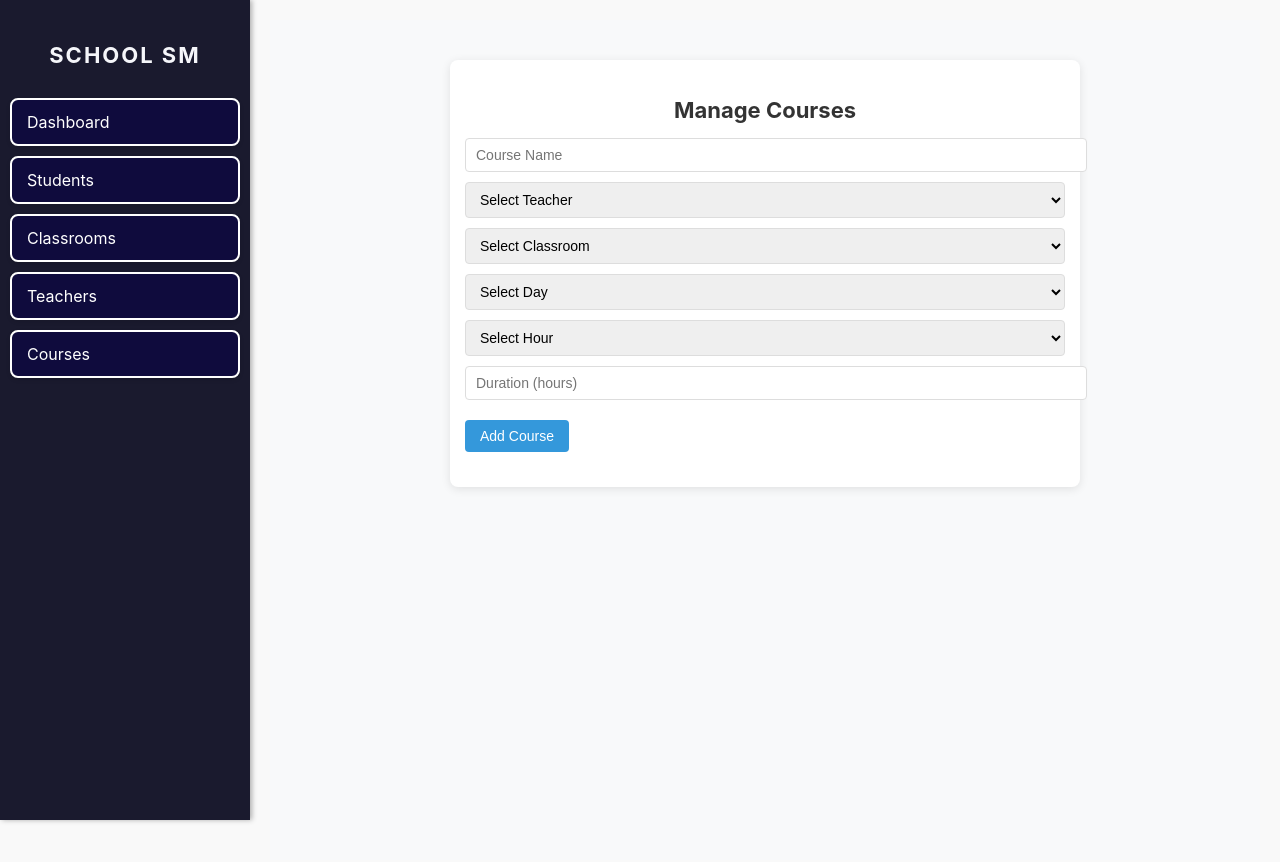
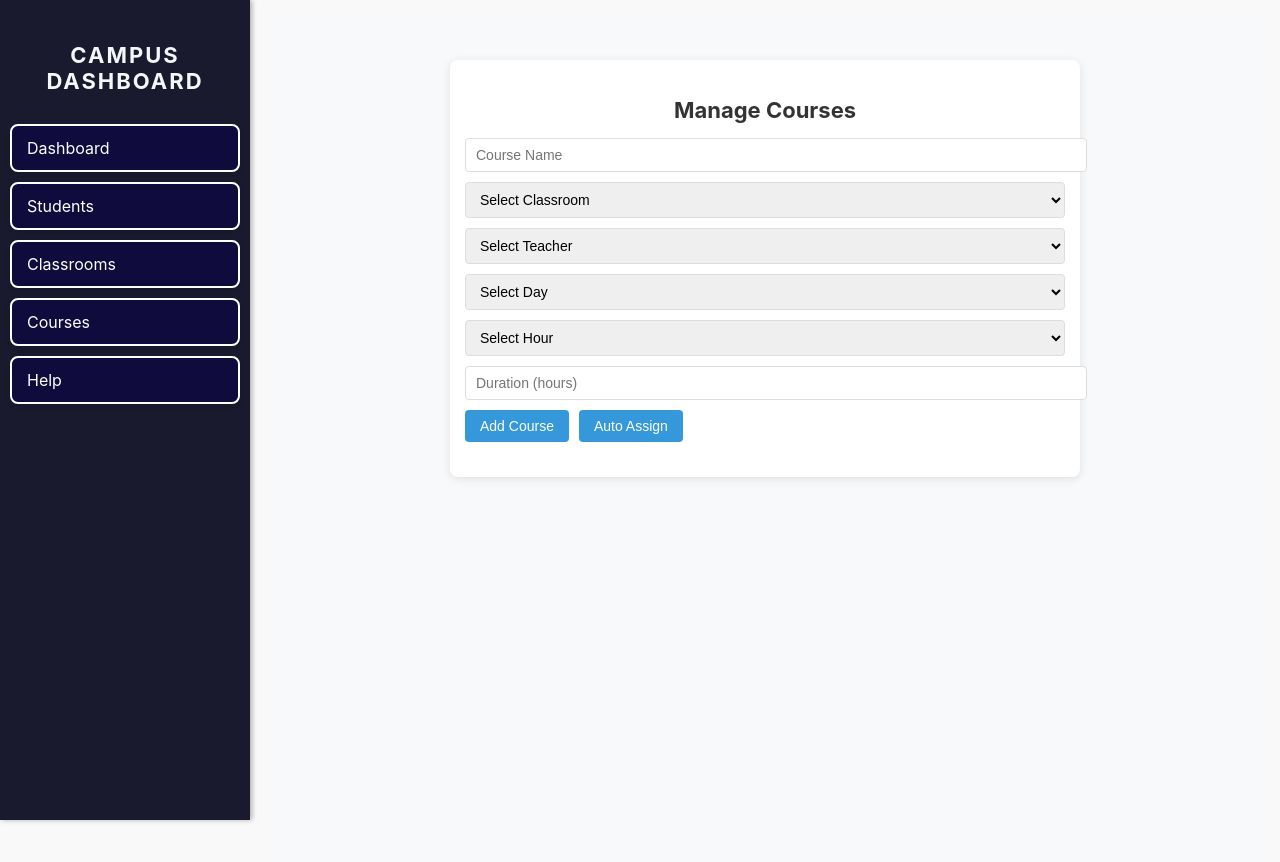
Before and after one commit to buraksanlilar/SE_302-Project, a React (Vite) app: page / in a window 1280 px wide. Both pictures are taken after a click on the item "Courses". Shown: the top 862 px of the page. Built offline with nearby package versions, Linux system fonts and the light colour scheme.

Commit message:
added help part to the sidebar and also added about section it gives an information about the project also

```diff
--- a/src/components/Courses.jsx
+++ b/src/components/Courses.jsx
@@ -5,13 +5,13 @@ import { ClassroomContext } from "../context/ClassroomContext";
 import "./components.css";
 
 function Courses() {
-  const { courses, addCourse, deleteCourse } = useContext(CoursesContext);
+  const { courses, addCourse, deleteCourse, updateCourse } = useContext(CoursesContext);
   const { teachers } = useContext(TeachersContext);
   const { classrooms } = useContext(ClassroomContext);
 
   const [newCourse, setNewCourse] = useState("");
+  const [selectedClassroom, setSelectedClassroom] = useState("");
   const [selectedTeacher, setSelectedTeacher] = useState("");
-  const [selectedClassroom, setSelectedClassroom] = useState("");
   const [selectedDay, setSelectedDay] = useState("");
   const [selectedHour, setSelectedHour] = useState("");
   const [duration, setDuration] = useState("");
@@ -22,40 +22,29 @@ function Courses() {
     "14:50", "15:45", "16:40", "17:40", "18:35", "19:30", "20:25", "21:20"
   ];
 
-  // Çakışma kontrolü
-  const checkForConflicts = () => {
-    return courses.some((course) => {
-      if (
-        course.classroom === selectedClassroom &&
-        course.day === selectedDay
-      ) {
-        const existingHourIndex = hours.indexOf(course.hour);
-        const newHourIndex = hours.indexOf(selectedHour);
-        const courseDuration = parseInt(course.duration) || 1;
-        const newDuration = parseInt(duration) || 1;
+  // Auto Assign Fonksiyonu
+  const autoAssignCourses = () => {
+    const updatedCourses = courses.map((course) => {
+      if (!course.classroom) {
+        const suitableClassroom = classrooms.find((classroom) => {
+          if (classroom.capacity < (course.students?.length || 0)) return false;
+          return true;
+        });
 
-        // Yeni dersin zaman dilimiyle mevcut dersin zaman dilimi çakışıyor mu kontrol et
-        for (let i = 0; i < courseDuration; i++) {
-          for (let j = 0; j < newDuration; j++) {
-            if (existingHourIndex + i === newHourIndex + j) {
-              return true;
-            }
-          }
+        if (suitableClassroom) {
+          course.classroom = suitableClassroom.name;
         }
       }
-      return false;
+      return course;
     });
+
+    updateCourse(updatedCourses);
+    alert("Auto Assign completed successfully!");
   };
 
-  // Yeni ders ekleme
   const handleAddCourse = () => {
-    if (!newCourse || !selectedTeacher || !selectedDay || !selectedHour || !duration) {
+    if (!newCourse || !selectedTeacher || !selectedClassroom || !selectedDay || !selectedHour || !duration) {
       alert("Please fill in all fields!");
-      return;
-    }
-
-    if (checkForConflicts()) {
-      alert("There is a scheduling conflict! This classroom already has a course at the selected time.");
       return;
     }
 
@@ -70,8 +59,6 @@ function Courses() {
     };
 
     addCourse(newCourseData);
-
-    // Inputları temizle
     setNewCourse("");
     setSelectedTeacher("");
     setSelectedClassroom("");
@@ -84,6 +71,7 @@ function Courses() {
     <div className="container">
       <h3>Manage Courses</h3>
 
+      {/* Form */}
       <input
         type="text"
         placeholder="Course Name"
@@ -91,20 +79,27 @@ function Courses() {
         onChange={(e) => setNewCourse(e.target.value)}
       />
 
+      {/* Select Classroom */}
+      <select value={selectedClassroom} onChange={(e) => setSelectedClassroom(e.target.value)}>
+        <option value="">Select Classroom</option>
+        {classrooms.map((classroom) => (
+          <option key={classroom.id} value={classroom.name}>
+            {classroom.name}
+          </option>
+        ))}
+      </select>
+
+      {/* Select Teacher */}
       <select value={selectedTeacher} onChange={(e) => setSelectedTeacher(e.target.value)}>
         <option value="">Select Teacher</option>
         {teachers.map((teacher) => (
-          <option key={teacher.id} value={teacher.name}>{teacher.name}</option>
+          <option key={teacher.id} value={teacher.name}>
+            {teacher.name}
+          </option>
         ))}
       </select>
 
-      <select value={selectedClassroom} onChange={(e) => setSelectedClassroom(e.target.value)}>
-        <option value="">Select Classroom</option>
-        {classrooms.map((classroom) => (
-          <option key={classroom.id} value={classroom.name}>{classroom.name}</option>
-        ))}
-      </select>
-
+      {/* Select Day */}
       <select value={selectedDay} onChange={(e) => setSelectedDay(e.target.value)}>
         <option value="">Select Day</option>
         {days.map((day) => (
@@ -112,6 +107,7 @@ function Courses() {
         ))}
       </select>
 
+      {/* Select Hour */}
       <select value={selectedHour} onChange={(e) => setSelectedHour(e.target.value)}>
         <option value="">Select Hour</option>
         {hours.map((hour) => (
@@ -119,6 +115,7 @@ function Courses() {
         ))}
       </select>
 
+      {/* Duration */}
       <input
         type="number"
         placeholder="Duration (hours)"
@@ -127,14 +124,19 @@ function Courses() {
         onChange={(e) => setDuration(e.target.value)}
       />
 
-      <button onClick={handleAddCourse}>Add Course</button>
+      {/* Button Group */}
+      <div className="button-group">
+        <button onClick={handleAddCourse}>Add Course</button>
+        <button className="auto-assign-button" onClick={autoAssignCourses}>Auto Assign</button>
+      </div>
 
+      {/* Kurs Listesi */}
       <ul>
         {courses.map((course) => (
           <li key={course.id}>
             {course.courseName} | {course.teacherName} | {course.day} | {course.hour} |
-            Classroom: {course.classroom} | Duration: {course.duration} hours
-            <button onClick={() => deleteCourse(course.id)}>Delete</button>
+            Classroom: {course.classroom || "Not Assigned"} | Duration: {course.duration} hours
+            <button className="delete-button" onClick={() => deleteCourse(course.id)}>Delete</button>
           </li>
         ))}
       </ul>
--- a/src/components/Sidebar.css
+++ b/src/components/Sidebar.css
@@ -76,3 +76,43 @@
   background-color: #0f3460; /* Aktif sekme rengi */
   font-weight: bold;
 }
+/* Modal Overlay */
+.modal-overlay {
+  position: fixed;
+  top: 0;
+  left: 0;
+  width: 100%;
+  height: 100%;
+  background-color: rgba(0, 0, 0, 0.5);
+  display: flex;
+  justify-content: center;
+  align-items: center;
+  z-index: 1000;
+}
+
+/* Modal İçeriği */
+.modal-content {
+  background-color: #ffffff;
+  padding: 20px;
+  border-radius: 8px;
+  box-shadow: 0 4px 10px rgba(0, 0, 0, 0.2);
+  text-align: center;
+  width: 90%;
+  max-width: 500px;
+}
+
+/* Close Butonu */
+.close-button {
+  margin-top: 20px;
+  background-color: #e74c3c;
+  color: white;
+  border: none;
+  padding: 8px 15px;
+  border-radius: 4px;
+  cursor: pointer;
+  transition: background-color 0.3s ease;
+}
+
+.close-button:hover {
+  background-color: #c0392b;
+}
--- a/src/components/Sidebar.jsx
+++ b/src/components/Sidebar.jsx
@@ -1,10 +1,13 @@
-import React from "react";
+import React, { useState } from "react";
 import "./Sidebar.css";
 
 function Sidebar({ activeTab, setActiveTab }) {
+  const [showAboutModal, setShowAboutModal] = useState(false);
+
   return (
+    <>
       <div className="sidebar">
-      <h3 className="sidebar-title">SCHOOL SM</h3>
+        <h3 className="sidebar-title">Campus Dashboard</h3>
         <ul className="sidebar-menu">
           <li
             className={activeTab === "dashboard" ? "active" : ""}
@@ -25,19 +28,62 @@ function Sidebar({ activeTab, setActiveTab }) {
             Classrooms
           </li>
           <li
-          className={activeTab === "teachers" ? "active" : ""}
-          onClick={() => setActiveTab("teachers")}
-        >
-          Teachers
-        </li>
-        <li
             className={activeTab === "courses" ? "active" : ""}
             onClick={() => setActiveTab("courses")}
           >
             Courses
           </li>
+          <li onClick={() => setShowAboutModal(true)}>Help</li>
         </ul>
       </div>
+
+      {/* About Modal */}
+      {showAboutModal && (
+        <div className="modal-overlay">
+          <div className="modal-content">
+            <h2>About Campus Dashboard</h2>
+            <p>
+              <strong>Campus Dashboard</strong> is a desktop application designed to assist educational institutions
+              in efficiently managing course schedules, classrooms, and student enrollments.
+              The software provides a modern, user-friendly interface that simplifies scheduling
+              operations and ensures conflict-free course assignments.
+            </p>
+            <h3>Key Features</h3>
+            <ul>
+              <li><strong>Course Management:</strong> Add, delete, and reassign courses.</li>
+              <li><strong>Classroom Scheduling:</strong> Assign classrooms based on capacity and availability.</li>
+              <li><strong>Conflict Detection:</strong> Detect and resolve scheduling conflicts.</li>
+              <li><strong>Attendance Tracking:</strong> View and manage attendance lists for each course.</li>
+              <li><strong>Weekly Schedules:</strong> View and edit student and classroom schedules.</li>
+              <li><strong>Data Persistence:</strong> Save and load schedules and course data.</li>
+              <li><strong>File Import/Export:</strong> Seamlessly manage data using CSV files.</li>
+            </ul>
+            <h3>System Requirements</h3>
+            <ul>
+              <li><strong>Operating System:</strong> Windows</li>
+              <li><strong>Language:</strong> English</li>
+              <li><strong>Technologies:</strong> React, Electron, JavaScript</li>
+            </ul>
+            <h3>Version Information</h3>
+            <p>
+              <strong>Version:</strong> 1.0.0<br />
+              <strong>Release Date:</strong> December 2024<br />
+              <strong>Developed By:</strong>
+            </p>
+            <ul>
+              <li>Selen ÖZNUR - 20220602062</li>
+              <li>Özcan Burak ŞANLILAR - 20210602058</li>
+              <li>Kadir AY - 20210602006</li>
+              <li>Orkun Efe ÖZDEMİR - 20220602061</li>
+            </ul>
+            <p style={{ textAlign: "center", marginTop: "20px" }}>
+              <strong>Thank you for choosing Campus Dashboard!</strong>
+            </p>
+            <button onClick={() => setShowAboutModal(false)}>Close</button>
+          </div>
+        </div>
+      )}
+    </>
   );
 }
 
--- a/src/components/components.css
+++ b/src/components/components.css
@@ -172,3 +172,27 @@
   border-color: #3498db;
   outline: none;
 }
+/* Auto Assign Butonu */
+.auto-assign-button {
+  background-color: #2ecc71; /* Yeşil arka plan */
+  color: white;
+  border: none;
+  padding: 6px 12px;
+  font-size: 14px;
+  cursor: pointer;
+  border-radius: 4px;
+  margin-left: 10px; /* Butonlar arasında boşluk */
+  transition: background-color 0.3s ease;
+}
+
+.auto-assign-button:hover {
+  background-color: #27ae60; /* Daha koyu yeşil hover efekti */
+}
+
+/* Button Group */
+.button-group {
+  display: flex;
+  gap: 10px; /* Butonlar arasında boşluk bırakır */
+  justify-content: flex-start;
+  margin-bottom: 15px;
+}
```
Also changed, not shown: dist-electron/main.js (+68 -24 lines). Lines whose indentation alone changed are shown as unchanged.
